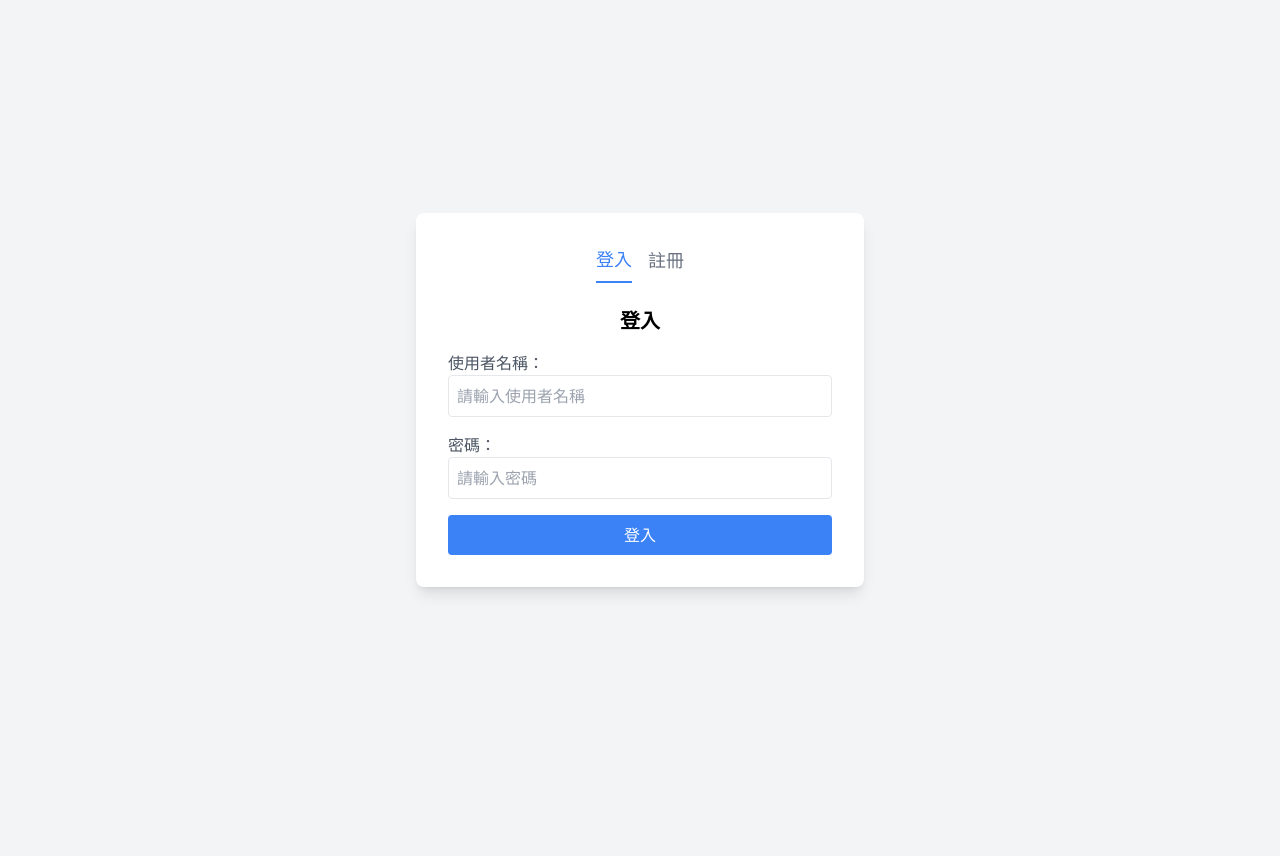
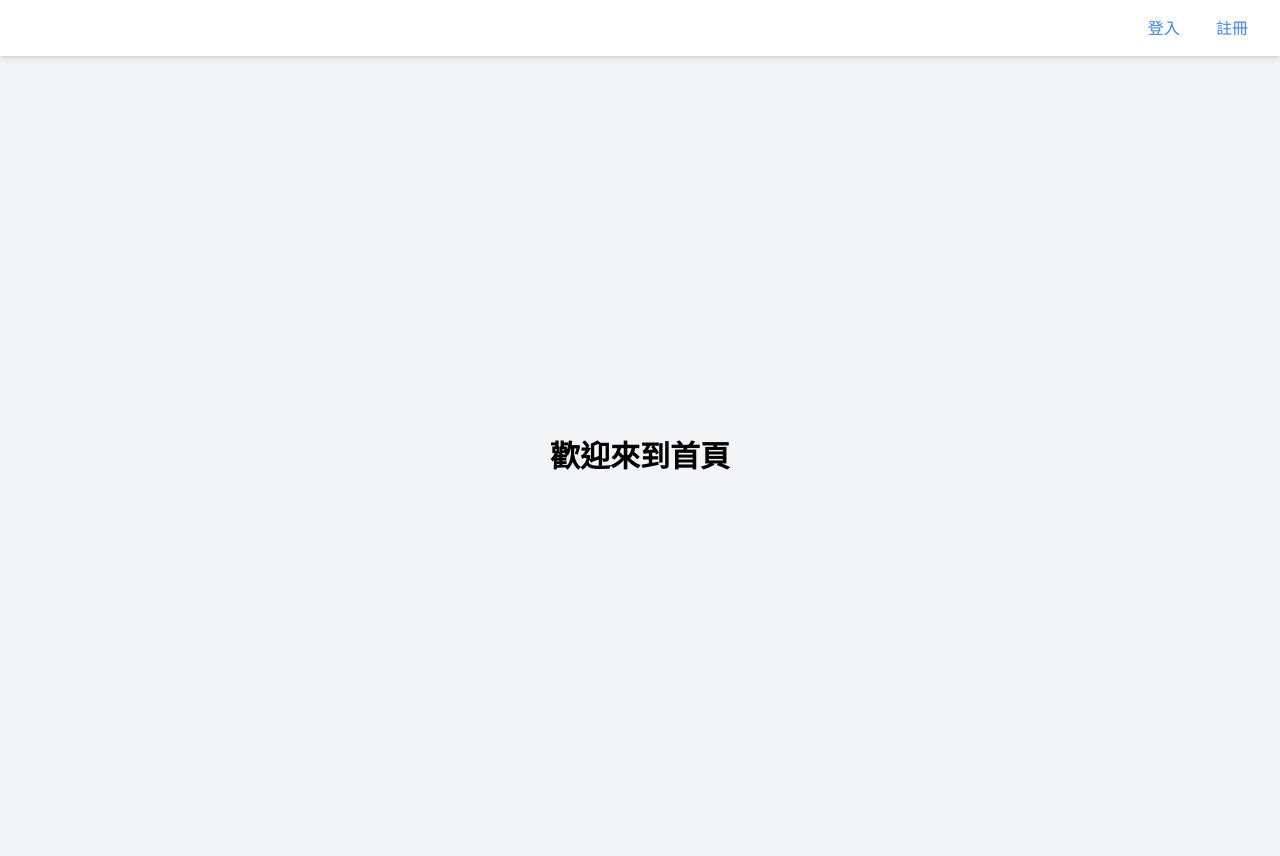
Before and after one commit to Hsu-Pei-Chun/music-event-db, a Django app: page / in a window 1280 px wide. Before the commit the page ends 594 px from the top, so only its background shows below. Run offline with Django 4.2, Linux system fonts and the light colour scheme; some libraries are stand-ins or nearby versions.

Commit message:
chore: update Dockerfile, improve README, and adjust auth UI/routes

```diff
--- a/core/settings.py
+++ b/core/settings.py
@@ -97,7 +97,7 @@ AUTH_PASSWORD_VALIDATORS = [
 
 LANGUAGE_CODE = 'en-us'
 
-TIME_ZONE = 'UTC'
+TIME_ZONE = 'Asia/Taipei'
 
 USE_I18N = True
 
--- a/core/urls.py
+++ b/core/urls.py
@@ -1,8 +1,11 @@
 from django.urls import path, include
-from .views import home
+from .views import HomeView, LoginView, RegisterView, LogoutView
 
 urlpatterns = [
-    path('', home, name='home'),
+    path('', HomeView.as_view(), name='home'),
+    path('login/', LoginView.as_view(), name='login'),
+    path('register/', RegisterView.as_view(), name='register'),
+    path('logout/', LogoutView.as_view(), name='logout'),
     path('api/users/', include('users.urls')),
     path('api/events/', include('music_events.urls')),
 ]
--- a/core/views.py
+++ b/core/views.py
@@ -1,4 +1,18 @@
-from django.shortcuts import render
+from django.views.generic import TemplateView, RedirectView
+from django.urls import reverse_lazy
 
-def home(request):
-    return render(request, 'core/index.html')
+# 首頁
+class HomeView(TemplateView):
+    template_name = 'core/index.html'
+
+# 登入頁面
+class LoginView(TemplateView):
+    template_name = 'core/login.html'
+
+# 註冊頁面
+class RegisterView(TemplateView):
+    template_name = 'core/register.html'
+
+# 登出後跳轉首頁
+class LogoutView(RedirectView):
+    url = reverse_lazy('home')
--- /dev/null
+++ b/requirements.txt
@@ -0,0 +1,2 @@
+django
+djangorestframework
--- a/templates/core/index.html
+++ b/templates/core/index.html
@@ -3,101 +3,39 @@
 <head>
     <meta charset="UTF-8">
     <meta name="viewport" content="width=device-width, initial-scale=1.0">
-    <title>登入 & 註冊</title>
+    <title>首頁</title>
     <script src="https://cdn.jsdelivr.net/npm/alpinejs@3.x.x/dist/cdn.min.js" defer></script>
     <script src="https://cdn.tailwindcss.com"></script>
 </head>
-<body class="bg-gray-100 flex items-center justify-center min-h-screen">
-
-<div x-data="auth" class="w-full max-w-md p-8 bg-white shadow-lg rounded-lg">
-    <!-- 只有未登入時才顯示頁籤 -->
-    <div x-show="!isLoggedIn">
-        <div class="flex justify-center space-x-4 mb-6">
-            <button @click="tab = 'login'"
-                    :class="tab === 'login' ? 'border-b-2 border-blue-500 text-blue-500' : 'text-gray-500'"
-                    class="text-lg font-medium pb-2">
-                登入
-            </button>
-            <button @click="tab = 'register'"
-                    :class="tab === 'register' ? 'border-b-2 border-blue-500 text-blue-500' : 'text-gray-500'"
-                    class="text-lg font-medium pb-2">
-                註冊
-            </button>
+<body class="bg-gray-100 min-h-screen">
+    <header class="bg-white shadow-md p-4 flex justify-end">
+        <div x-data="auth">
+            <template x-if="!isLoggedIn">
+                <div>
+                    <a href="{% url 'login' %}" class="text-blue-500 px-4 py-2">登入</a>
+                    <a href="{% url 'register' %}" class="text-blue-500 px-4 py-2">註冊</a>
                 </div>
-
-        <!-- 註冊表單 -->
-        <div x-show="tab === 'register'" class="space-y-4">
-            <h2 class="text-xl font-semibold text-center">註冊</h2>
+            </template>
+            <template x-if="isLoggedIn">
                 <div>
-                <label class="block text-gray-600">使用者名稱：</label>
-                <input type="text" x-model="registerUsername" placeholder="請輸入使用者名稱"
-                       class="w-full p-2 border rounded">
-            </div>
-            <div>
-                <label class="block text-gray-600">Email：</label>
-                <input type="email" x-model="registerEmail" placeholder="請輸入電子郵件"
-                       class="w-full p-2 border rounded">
-            </div>
-            <div>
-                <label class="block text-gray-600">密碼：</label>
-                <input type="password" x-model="registerPassword" placeholder="請輸入密碼"
-                       class="w-full p-2 border rounded">
-            </div>
-            <div>
-                <label class="block text-gray-600">密碼確認：</label>
-                <input type="password" x-model="registerPassword2" placeholder="請再次輸入密碼"
-                       class="w-full p-2 border rounded">
-            </div>
-            <button @click="register()"
-                    class="w-full bg-blue-500 text-white p-2 rounded hover:bg-blue-600">
-                註冊會員
-            </button>
-        </div>
-
-        <!-- 登入表單 -->
-        <div x-show="tab === 'login'" class="space-y-4">
-            <h2 class="text-xl font-semibold text-center">登入</h2>
-            <div>
-                <label class="block text-gray-600">使用者名稱：</label>
-                <input type="text" x-model="loginUsername" placeholder="請輸入使用者名稱"
-                       class="w-full p-2 border rounded">
-            </div>
-            <div>
-                <label class="block text-gray-600">密碼：</label>
-                <input type="password" x-model="loginPassword" placeholder="請輸入密碼"
-                       class="w-full p-2 border rounded">
-            </div>
-            <button @click="login()"
-                    class="w-full bg-blue-500 text-white p-2 rounded hover:bg-blue-600">
-                登入
-            </button>
-        </div>
-    </div>
-
-    <!-- 只顯示登出選項 -->
-    <div x-show="isLoggedIn" class="text-center space-y-4">
-        <p class="text-lg font-semibold text-green-600">歡迎回來，<span x-text="username"></span>！</p>
-        <button @click="logout()"
-                class="w-full bg-red-500 text-white p-2 rounded hover:bg-red-600">
+                    <span class="text-gray-700 mr-4">歡迎，<span x-text="username"></span>！</span>
+                    <button @click="logout()" class="text-red-500 px-4 py-2">
                         登出
                     </button>
                 </div>
+            </template>
         </div>
+    </header>
+
+    <main class="flex items-center justify-center min-h-screen">
+        <h1 class="text-3xl font-semibold">歡迎來到首頁</h1>
+    </main>
 
     <script>
         document.addEventListener('alpine:init', () => {
             Alpine.data('auth', () => ({
-        API_BASE_URL: "http://127.0.0.1:8000/api/users",
                 isLoggedIn: false,
                 username: "",
-        tab: "login",  // 預設顯示登入頁籤
-        registerUsername: "",
-        registerEmail: "",
-        registerPassword: "",
-        registerPassword2: "",
-        loginUsername: "",
-        loginPassword: "",
-
                 init() {
                     const token = localStorage.getItem("token");
                     if (token) {
@@ -105,82 +43,14 @@ document.addEventListener('alpine:init', () => {
                         this.username = localStorage.getItem("username") || "使用者";
                     }
                 },
-
-        async register() {
-            if (this.registerPassword.length < 8) {
-                alert("密碼需至少 8 個字元！");
-                return;
-            }
-            if (this.registerPassword !== this.registerPassword2) {
-                alert("密碼與確認密碼不相符！");
-                return;
-            }
-
-            const response = await fetch(`${this.API_BASE_URL}/register/`, {
-                method: "POST",
-                headers: { "Content-Type": "application/json" },
-                body: JSON.stringify({
-                    username: this.registerUsername,
-                    email: this.registerEmail,
-                    password: this.registerPassword,
-                    password2: this.registerPassword2
-                }),
-            });
-
-            const data = await response.json();
-            if (response.ok) {
-                alert("註冊成功，請登入！");
-                this.tab = "login";  // 註冊成功後自動切換到登入頁籤
-            } else {
-                alert(`註冊失敗: ${data.error}`);
-            }
-        },
-
-        async login() {
-            const response = await fetch(`${this.API_BASE_URL}/login/`, {
-                method: "POST",
-                headers: { "Content-Type": "application/json" },
-                body: JSON.stringify({
-                    username: this.loginUsername,
-                    password: this.loginPassword
-                }),
-            });
-
-            const data = await response.json();
-            if (response.ok) {
-                localStorage.setItem("token", data.token);
-                localStorage.setItem("username", this.loginUsername);
-                this.username = this.loginUsername;
-                this.isLoggedIn = true;
-                alert("登入成功！");
-            } else {
-                alert(`登入失敗: ${data.error}`);
-            }
-        },
-
-        async logout() {
-            const token = localStorage.getItem("token");
-            const response = await fetch(`${this.API_BASE_URL}/logout/`, {
-                method: "POST",
-                headers: {
-                    "Content-Type": "application/json",
-                    "Authorization": `Token ${token}`
-                },
-            });
-
-            if (response.ok) {
+                logout() {
                     localStorage.removeItem("token");
                     localStorage.removeItem("username");
                     this.isLoggedIn = false;
-                this.username = "";
-                alert("登出成功！");
-            } else {
-                alert("登出失敗");
-            }
+                    window.location.href = "{% url 'home' %}";  // 登出後跳回首頁
                 }
             }));
         });
     </script>
-
 </body>
 </html>
--- a/users/urls.py
+++ b/users/urls.py
@@ -1,5 +1,7 @@
 from django.urls import path
 from .views import RegisterView, LoginView, LogoutView
+
+app_name = 'users_api'
 
 urlpatterns = [
     path("register/", RegisterView.as_view(), name="register"),
```
Also changed, not shown: templates/core/login.html (added, +62 -0 lines), templates/core/register.html (added, +83 -0 lines), README.md, 1 other file. Lines whose indentation alone changed are shown as unchanged.
